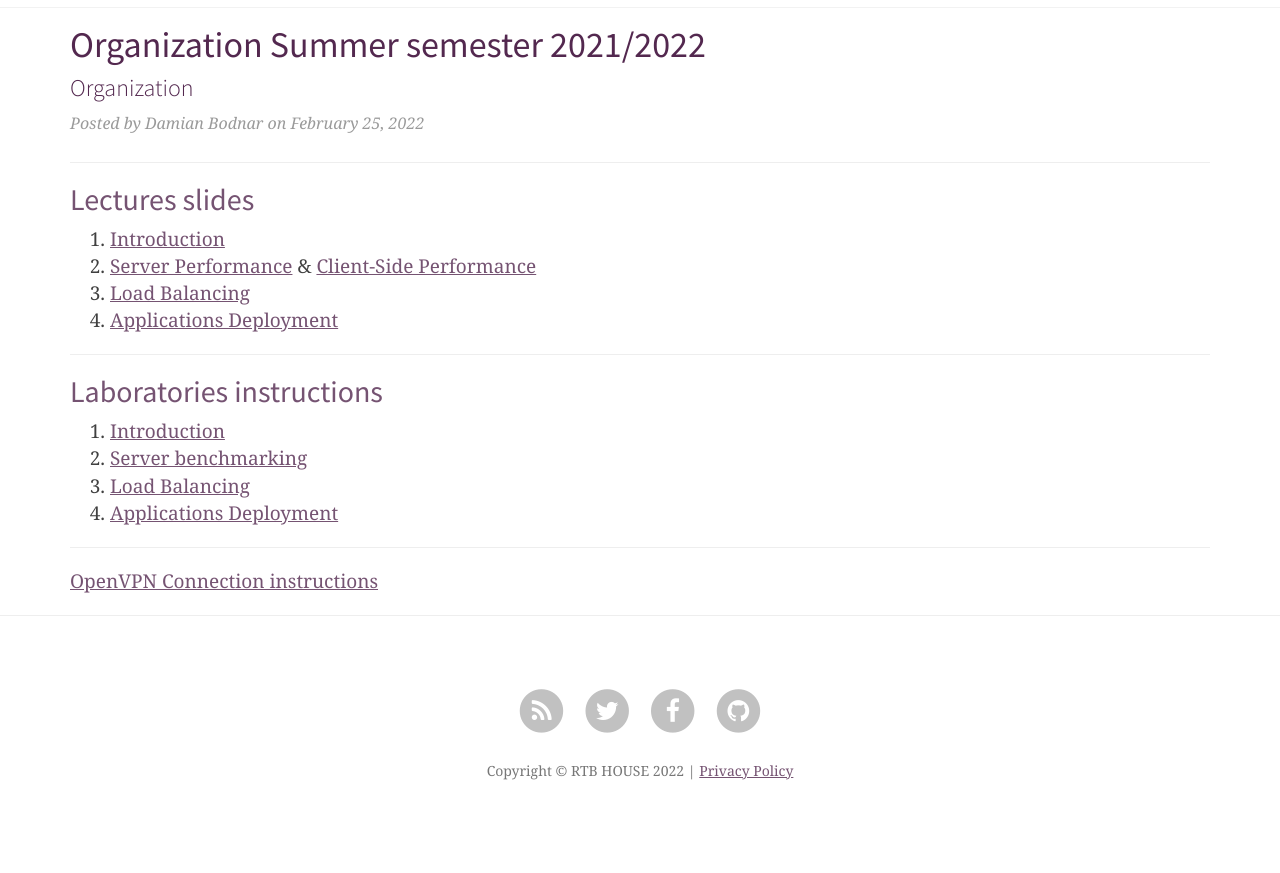
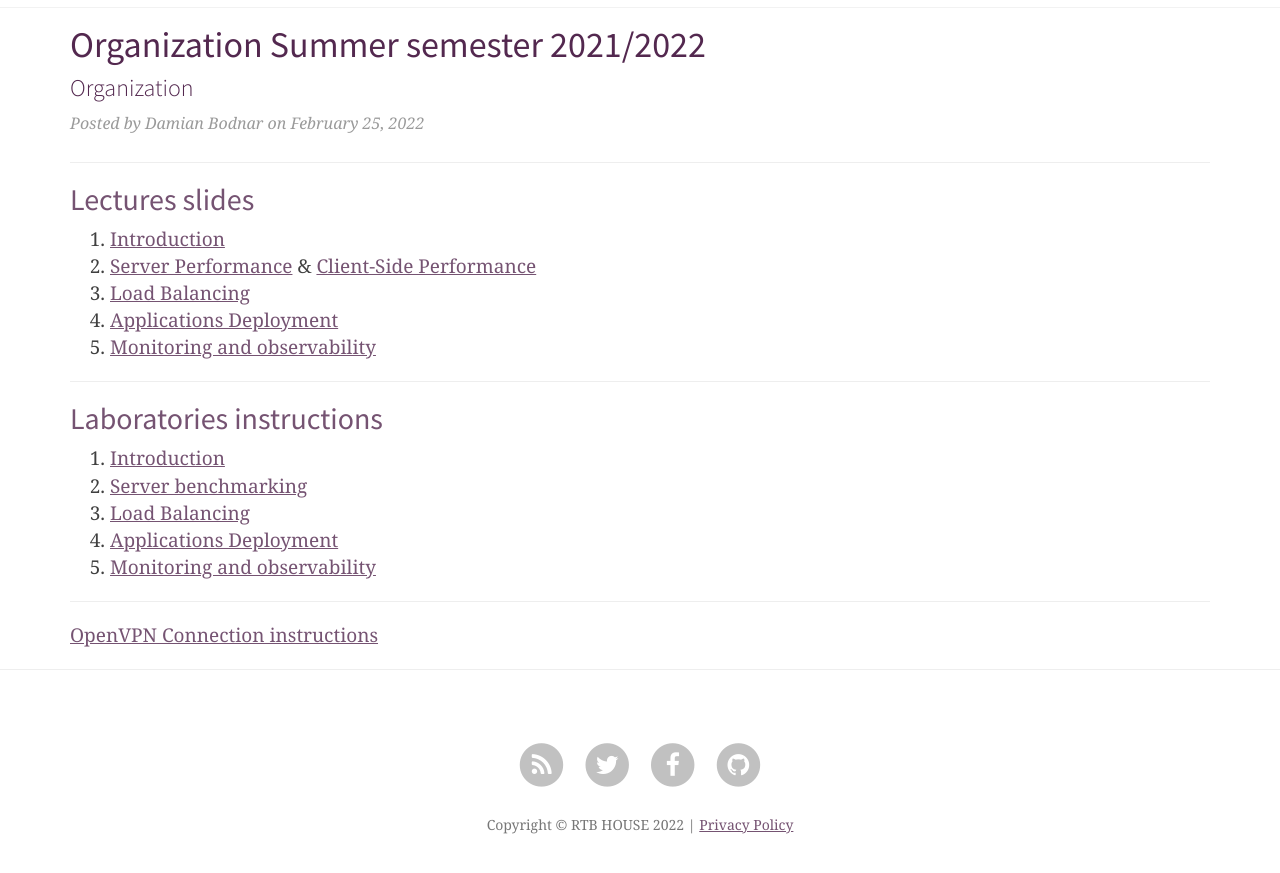
Before and after one commit to RTBHOUSE/mimuw-blog, a Jekyll site: the page built from index.html, in a window 1280 px wide and 900 px high, scrolled down 639 px. Shown: the top 873 px of the window. Built offline with Jekyll 4.4.1, drawn with Linux system fonts in a browser that asks for light colours; nearby versions of some CDN libraries; the list of posts is cut into pages by our own code; before the commit the page ends 1485 px from its top, so only the background shows below that.

Commit message:
added links to lab and lecture 5

```diff
--- a/index.html
+++ b/index.html
@@ -40,6 +40,9 @@
 		<li>
 			<a href="/slides/4.pdf">Applications Deployment</a>
 		</li>
+		<li>
+			<a href="/slides/5.pdf">Monitoring and observability</a>
+		</li>
 	</ol>
 </div>
 
@@ -61,6 +64,9 @@
 		</li>
 		<li>
 			<a href="https://github.com/RTBHOUSE/mimuw-lab/tree/main/lab04">Applications Deployment</a>
+		</li>
+		<li>
+			<a href="https://github.com/RTBHOUSE/mimuw-lab/tree/main/lab05">Monitoring and observability</a>
 		</li>
 	</ol>
 </div>
```
